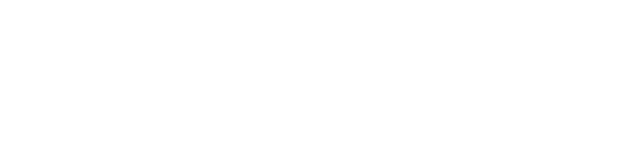
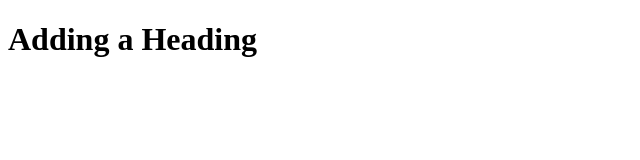
Before and after one commit to jacoboviii/turbo-octo-journey, a plain HTML site: page index.html in a window 1280 px wide. Shown: the whole page, without its empty margins (0-640 px from the left). Drawn offline with Linux system fonts and the light colour scheme.

Commit message:
Added a header tag

```diff
--- a/index.html
+++ b/index.html
@@ -6,7 +6,10 @@
     <meta http-equiv="X-UA-Compatible" content="ie=edge">
     <title>Hola</title>
 </head>
+
 <body>
+
+    <h1>Adding a Heading</h1>
 
 </body>
 </html>
```
